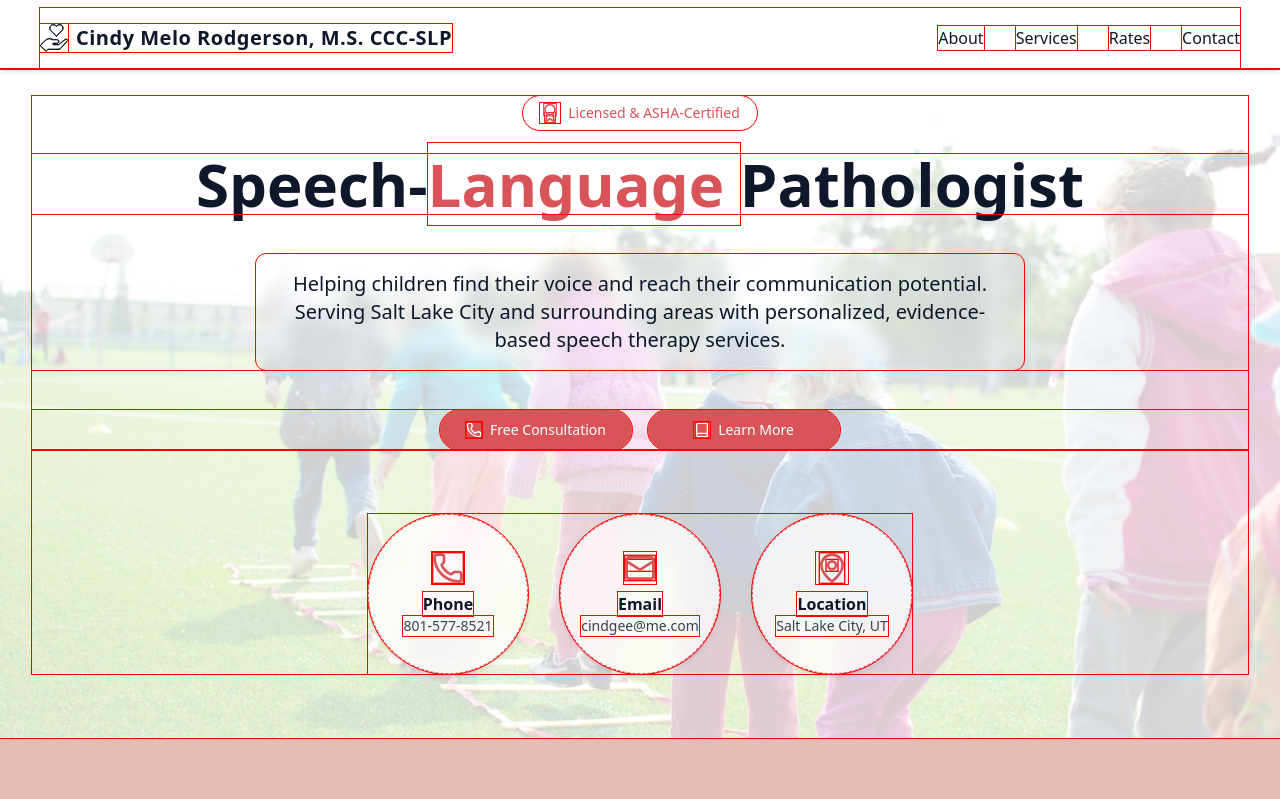
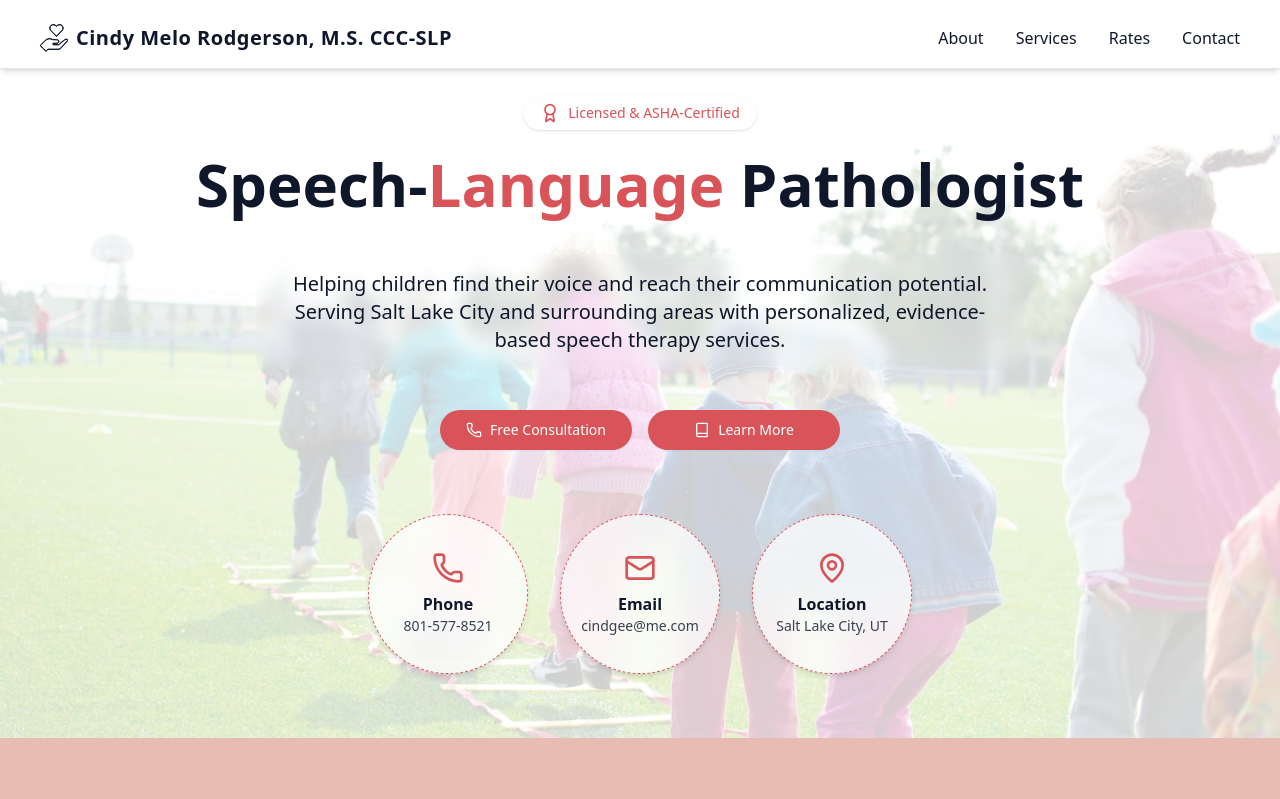
Before and after one commit to milamelo4/speech-therapy, a React (Vite) app: page / in a window 1280 px wide. Shown: the top 799 px of the page. Built offline with nearby package versions, Linux system fonts and the light colour scheme.

Commit message:
removed debug test. Issue fixed.

```diff
--- a/src/App.css
+++ b/src/App.css
@@ -5,10 +5,6 @@
 /*
 #E4CB49
 */
-* {
-  outline: 1px solid red;
-  /* debug */
-}
 
 @theme inline {
   --dark-lavender: var(--primary);
```
